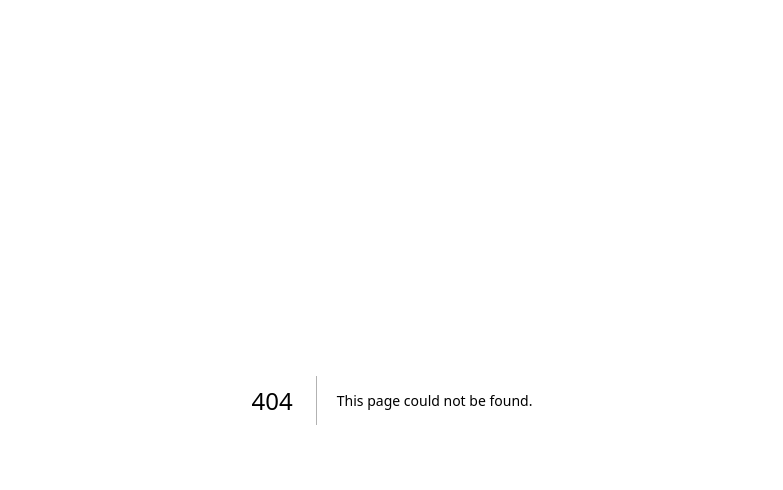
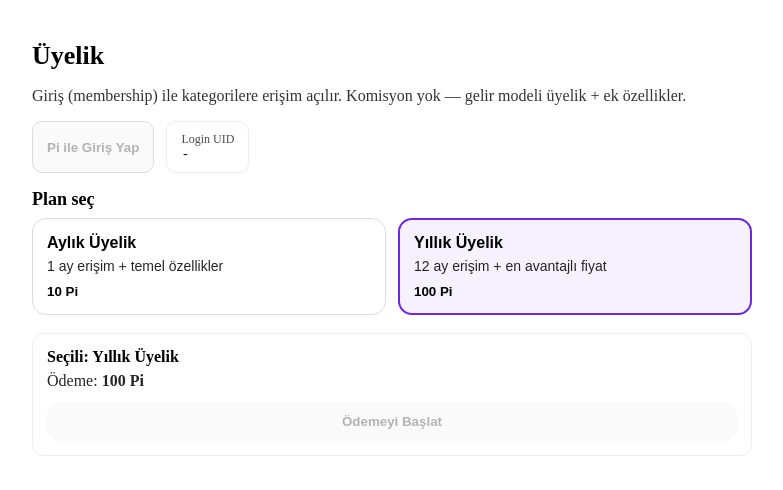
Before and after one commit to Bugsbuny24/tradepi, a Next.js app: page /pi/membership in a window 1280 px wide. Before the commit this address had no page. Shown: the top 490 px of the page, without its empty margins (248-1031 px from the left). Built offline with nearby package versions, Linux system fonts and the light colour scheme.

Commit message:
Create page.tsx

```diff
--- /dev/null
+++ b/app/pi/membership/page.tsx
@@ -0,0 +1,211 @@
+"use client";
+
+import { useEffect, useMemo, useState } from "react";
+
+declare global {
+  interface Window {
+    Pi?: any;
+  }
+}
+
+type PlanKey = "monthly" | "yearly";
+
+const PLANS: Record<PlanKey, { title: string; pricePi: number; desc: string }> = {
+  monthly: { title: "Aylık Üyelik", pricePi: 10, desc: "1 ay erişim + temel özellikler" },
+  yearly: { title: "Yıllık Üyelik", pricePi: 100, desc: "12 ay erişim + en avantajlı fiyat" },
+};
+
+export default function MembershipPage() {
+  const [piReady, setPiReady] = useState(false);
+  const [loading, setLoading] = useState(false);
+  const [plan, setPlan] = useState<PlanKey>("yearly");
+  const [userId, setUserId] = useState<string | null>(null);
+  const [message, setMessage] = useState<string>("");
+
+  // Pi SDK hazır mı?
+  useEffect(() => {
+    const t = setInterval(() => {
+      if (typeof window !== "undefined" && window.Pi) {
+        setPiReady(true);
+        clearInterval(t);
+      }
+    }, 300);
+    return () => clearInterval(t);
+  }, []);
+
+  const selected = useMemo(() => PLANS[plan], [plan]);
+
+  const loginWithPi = async () => {
+    setMessage("");
+    if (!window.Pi) return setMessage("Pi SDK bulunamadı. Pi Browser içinden açtığına emin ol.");
+
+    try {
+      // Pi SDK auth (scopes ihtiyacına göre değişir)
+      const authResult = await window.Pi.authenticate(["username"], (payment: any) => {
+        // onIncompletePaymentFound (eski yarım ödeme varsa burada gelir)
+        console.log("incomplete payment found:", payment);
+      });
+
+      // authResult.user.uid genelde Pi user id/uid gibi gelir
+      const uid = authResult?.user?.uid;
+      if (!uid) return setMessage("Pi login başarısız: uid yok.");
+
+      setUserId(uid);
+      setMessage("Giriş başarılı. Üyelik planını seçip ödemeyi başlatabilirsin.");
+    } catch (e: any) {
+      setMessage(e?.message ?? "Pi login iptal edildi.");
+    }
+  };
+
+  const startPayment = async () => {
+    setMessage("");
+    if (!userId) return setMessage("Önce Pi ile giriş yap.");
+
+    if (!piReady || !window.Pi) return setMessage("Pi SDK hazır değil.");
+
+    setLoading(true);
+    try {
+      // 1) backend’den paymentId al
+      const r = await fetch("/api/pi/membership/create", {
+        method: "POST",
+        headers: { "Content-Type": "application/json" },
+        body: JSON.stringify({ userId, plan }),
+      });
+
+      const data = await r.json();
+      if (!r.ok) throw new Error(data?.error ?? "create failed");
+
+      const paymentId = data.paymentId;
+      if (!paymentId) throw new Error("paymentId gelmedi");
+
+      // 2) Pi SDK ödeme akışı
+      await window.Pi.createPayment(
+        { identifier: paymentId },
+        {
+          onReadyForServerApproval: async (paymentIdFromPi: string) => {
+            await fetch("/api/pi/membership/approve", {
+              method: "POST",
+              headers: { "Content-Type": "application/json" },
+              body: JSON.stringify({ paymentId: paymentIdFromPi }),
+            });
+          },
+
+          onReadyForServerCompletion: async (paymentIdFromPi: string, txid: string) => {
+            const rr = await fetch("/api/pi/membership/complete", {
+              method: "POST",
+              headers: { "Content-Type": "application/json" },
+              body: JSON.stringify({ paymentId: paymentIdFromPi, txid }),
+            });
+
+            const done = await rr.json();
+            if (!rr.ok) throw new Error(done?.error ?? "complete failed");
+
+            setMessage(
+              `✅ Üyelik aktif! Bitiş: ${new Date(done.membership.expires_at).toLocaleString()}`
+            );
+          },
+
+          onCancel: () => {
+            setMessage("Ödeme iptal edildi.");
+          },
+
+          onError: (error: any) => {
+            console.error(error);
+            setMessage("Ödeme hatası: " + (error?.message ?? "bilinmeyen"));
+          },
+        }
+      );
+    } catch (e: any) {
+      setMessage(e?.message ?? "Ödeme başlatılamadı.");
+    } finally {
+      setLoading(false);
+    }
+  };
+
+  return (
+    <div style={{ maxWidth: 720, margin: "0 auto", padding: 16 }}>
+      <h1 style={{ fontSize: 26, fontWeight: 800, marginBottom: 8 }}>Üyelik</h1>
+      <p style={{ opacity: 0.8, marginBottom: 16 }}>
+        Giriş (membership) ile kategorilere erişim açılır. Komisyon yok — gelir modeli üyelik + ek
+        özellikler.
+      </p>
+
+      <div style={{ display: "flex", gap: 12, marginBottom: 16, flexWrap: "wrap" }}>
+        <button
+          onClick={loginWithPi}
+          disabled={!piReady || loading}
+          style={{
+            padding: "10px 14px",
+            borderRadius: 10,
+            border: "1px solid #ddd",
+            fontWeight: 700,
+            cursor: "pointer",
+          }}
+        >
+          {userId ? "Pi Girişi ✅" : "Pi ile Giriş Yap"}
+        </button>
+
+        <div style={{ padding: "10px 14px", borderRadius: 10, border: "1px solid #eee" }}>
+          <div style={{ fontSize: 12, opacity: 0.7 }}>Login UID</div>
+          <div style={{ fontFamily: "monospace" }}>{userId ?? "-"}</div>
+        </div>
+      </div>
+
+      <h2 style={{ fontSize: 18, fontWeight: 800, marginBottom: 8 }}>Plan seç</h2>
+
+      <div style={{ display: "grid", gap: 12, gridTemplateColumns: "repeat(auto-fit, minmax(240px, 1fr))" }}>
+        {(["monthly", "yearly"] as PlanKey[]).map((k) => {
+          const p = PLANS[k];
+          const active = k === plan;
+          return (
+            <button
+              key={k}
+              onClick={() => setPlan(k)}
+              disabled={loading}
+              style={{
+                textAlign: "left",
+                padding: 14,
+                borderRadius: 14,
+                border: active ? "2px solid #6d28d9" : "1px solid #ddd",
+                background: active ? "rgba(109,40,217,0.06)" : "white",
+                cursor: "pointer",
+              }}
+            >
+              <div style={{ fontWeight: 900, fontSize: 16 }}>{p.title}</div>
+              <div style={{ marginTop: 6, fontSize: 14, opacity: 0.85 }}>{p.desc}</div>
+              <div style={{ marginTop: 10, fontWeight: 900 }}>{p.pricePi} Pi</div>
+            </button>
+          );
+        })}
+      </div>
+
+      <div style={{ marginTop: 18, padding: 14, borderRadius: 12, border: "1px solid #eee" }}>
+        <div style={{ fontWeight: 800, marginBottom: 6 }}>Seçili: {selected.title}</div>
+        <div style={{ opacity: 0.85, marginBottom: 12 }}>
+          Ödeme: <b>{selected.pricePi} Pi</b>
+        </div>
+
+        <button
+          onClick={startPayment}
+          disabled={!userId || loading}
+          style={{
+            width: "100%",
+            padding: "12px 14px",
+            borderRadius: 12,
+            border: "none",
+            fontWeight: 900,
+            cursor: userId && !loading ? "pointer" : "not-allowed",
+          }}
+        >
+          {loading ? "İşleniyor..." : "Ödemeyi Başlat"}
+        </button>
+
+        {message ? (
+          <div style={{ marginTop: 12, padding: 10, borderRadius: 10, background: "#f7f7f7" }}>
+            {message}
+          </div>
+        ) : null}
+      </div>
+    </div>
+  );
+        }
```
